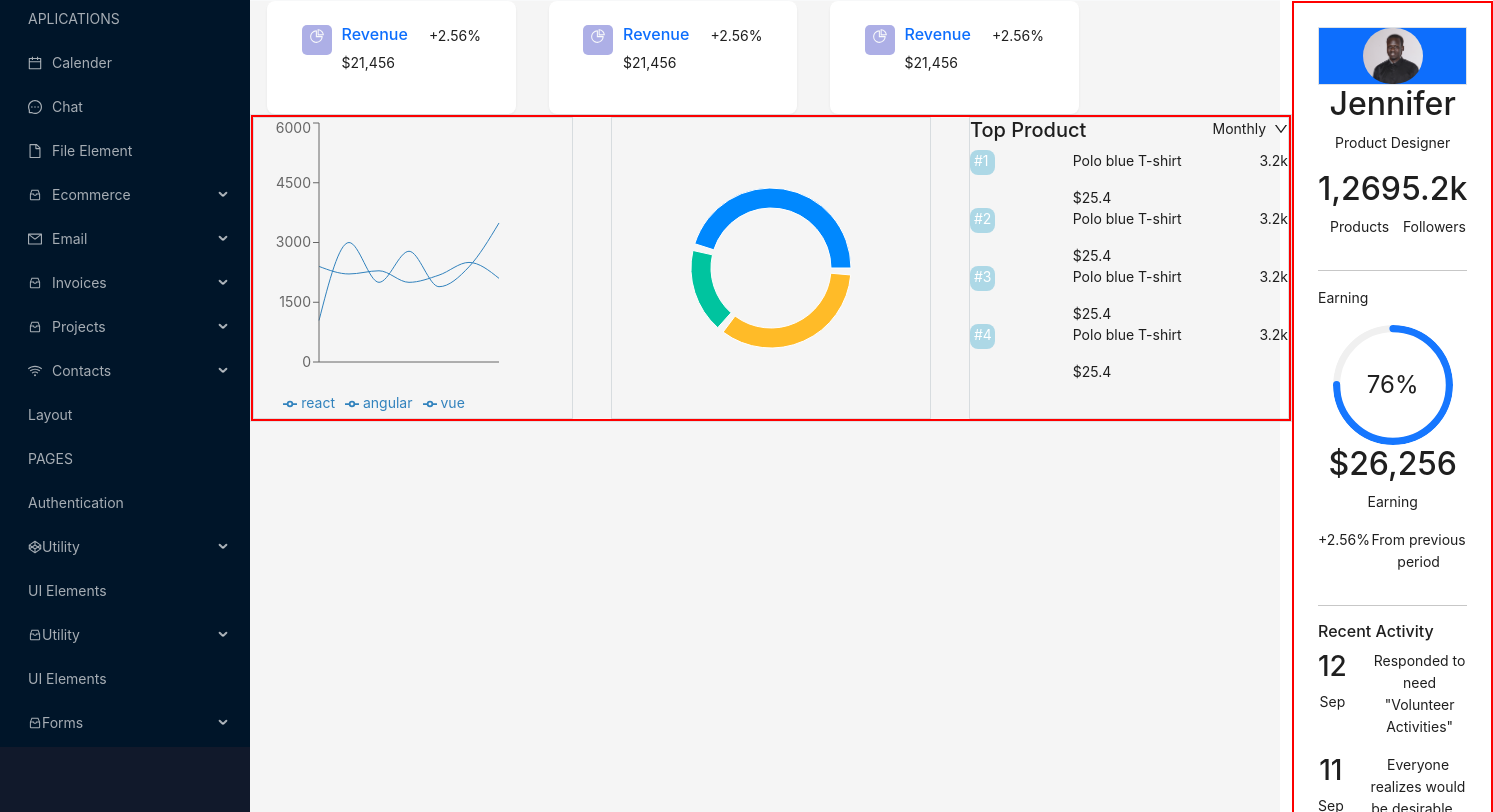
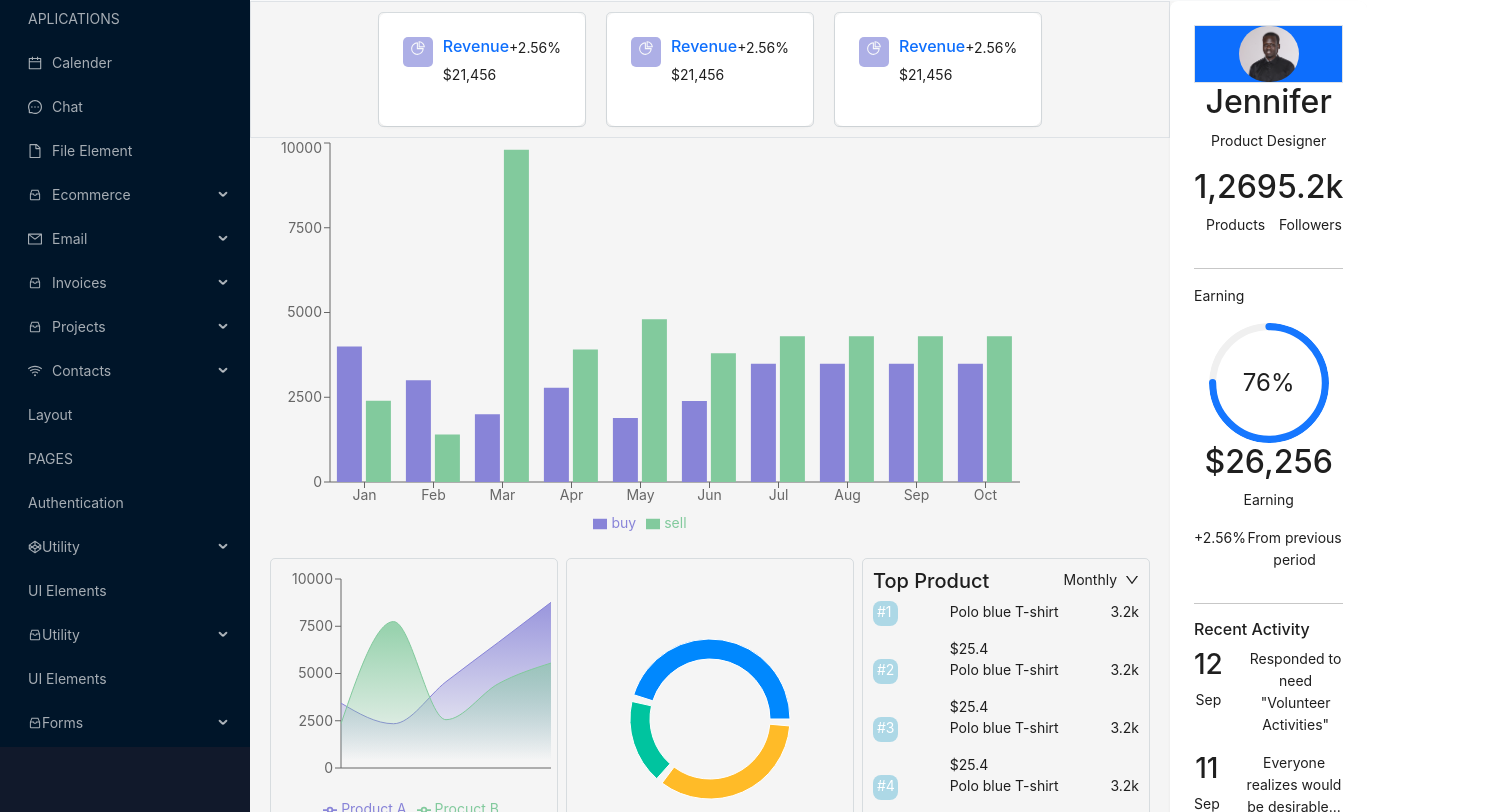
Before and after one commit to bigmosi/React-Dashboard, a React (Create React App) app: page / in a window 1280 px wide. Shown: the part 135-947 px from the top of the page, 1493 px wide, since content can reach past the window. Built offline with nearby package versions, Linux system fonts and the light colour scheme; the HTML template or start-up script is replaced by a standard one.

Commit message:
added bar graph

```diff
--- a/src/components/AreaChart.js
+++ b/src/components/AreaChart.js
@@ -1,5 +1,7 @@
 import React from 'react';
 import { LineChart, Line, XAxis, YAxis, Tooltip, Legend } from 'recharts';
+import { Dropdown, Space } from 'antd';
+import { DownOutlined } from '@ant-design/icons';
 
 const data = [
   {
@@ -42,7 +44,16 @@ const data = [
 
 const RechartsExample = () => {
   return (
-    <LineChart width={250} height={300} data={data} dot={false}>
+    <div>
+       <div className='d-flex justify-content-between'>
+        <h5>User Activity</h5>
+        <Activity />
+       </div>
+       <div className="container-span">
+        <span>This Month</span>
+        <h5>16,543</h5>
+       </div>
+      <LineChart width={250} height={300} data={data} dot={false}>
       <Line type="monotone" dataKey="react" strke="#2196f3" dot={false} fill='red' />
       <Line type="monotone" dataKey="angular" strke="#2196f3" dot={false} />
       <Line type="monotone" dataKey="vue" strke="#2196f3" dot={false} />
@@ -52,7 +63,46 @@ const RechartsExample = () => {
       <Tooltip />
       <Legend />
     </LineChart >
+    </div>
   );
 }
 
+const items = [
+  {
+    key: '1',
+    type: 'group',
+    label: 'Jan',
+  },
+  {
+    key: '2',
+    label: 'Feb',
+  },
+  {
+    key: '3',
+    label: 'March',
+  },
+  {
+      key: '4',
+      label: 'April',
+    },
+    {
+      key: '5',
+      label: 'May',
+    },
+];
+const Activity = () => (
+  <Dropdown
+    menu={{
+      items,
+    }}
+  >
+    <div onClick={(e) => e.preventDefault()}>
+      <Space>
+        User Activity
+        <DownOutlined />
+      </Space>
+    </div>
+  </Dropdown>
+);
+
 export default RechartsExample;
--- /dev/null
+++ b/src/components/AreaChartComponent.js
@@ -0,0 +1,70 @@
+import React from "react";
+import {
+   AreaChart,
+   Area,
+   YAxis,
+   XAxis,
+   Tooltip,
+   Legend
+   } from "recharts";
+   class AreaRechartComponent extends React.Component {
+      data = [
+         {
+            "Product A": 3432,
+            "Procuct B": 2342
+         },
+         {
+            "Product A": 2342,
+            "Procuct B": 7746
+         },
+         {
+            "Product A": 4565,
+            "Procuct B": 2556
+         },
+         {
+            "Product A": 6654,
+            "Procuct B": 4465
+         },
+         {
+            "Product A": 8765,
+            "Procuct B": 5553
+         }
+      ];
+      render() {
+         return (
+            <AreaChart
+               width={300}
+               height={250}
+               data={this.data}
+               margin={{ top: 10, right: 30, left: 0, bottom: 0 }}>
+            <defs>
+               <linearGradient id="colorUv" x1="0" y1="0" x2="0" y2="1">
+                  <stop offset="5%" stopColor="#8884d8" stopOpacity={0.8} />
+                  <stop offset="95%" stopColor="#8884d8" stopOpacity={0} />
+               </linearGradient>
+               <linearGradient id="colorPv" x1="0" y1="0" x2="0" y2="1">
+                  <stop offset="5%" stopColor="#82ca9d" stopOpacity={0.8} />
+                  <stop offset="95%" stopColor="#82ca9d" stopOpacity={0} />
+               </linearGradient>
+            </defs>
+            <XAxis tick={false} />
+            <YAxis />
+            <Tooltip />
+            <Legend />
+            <Area
+               type="monotone"
+               dataKey="Product A"
+               stroke="#8884d8"
+               fillOpacity={1}
+               fill="url(#colorUv)"/>
+            <Area
+               type="monotone"
+               dataKey="Procuct B"
+               stroke="#82ca9d"
+               fillOpacity={1}
+               fill="url(#colorPv)"/>
+            </AreaChart>
+      );
+   }
+}
+export default AreaRechartComponent;
--- a/src/components/BarChart.js
+++ b/src/components/BarChart.js
@@ -1,13 +1,13 @@
 import React, { PureComponent } from 'react';
-import { PieChart, Pie,Cell} from 'recharts';
-import RechartsExample from './AreaChart';
+import { PieChart, Pie, Cell } from 'recharts';
 import ProductTable from './Product';
+import AreaRechartComponent from './AreaChartComponent';
 
 
 const Graph = () => (
   <div className='d-flex containerChart'>
     <div className='graph-container'>
-       < RechartsExample />
+      <AreaRechartComponent />
     </div>
     <div className='graph-container d-flex justify-content-center'>
       <PieCharts />
--- /dev/null
+++ b/src/components/BarGraph.js
@@ -0,0 +1,91 @@
+import React from "react";
+import {
+  BarChart,
+  Bar,
+  XAxis,
+  YAxis,
+  CartesianGrid,
+  Legend,
+  Tooltip
+} from "recharts";
+
+const data = [
+  {
+    name: "Jan",
+    buy: 4000,
+    sell: 2400,
+  },
+  {
+    name: "Feb",
+    buy: 3000,
+    sell: 1398,
+  },
+  {
+    name: "Mar",
+    buy: 2000,
+    sell: 9800,
+  },
+  {
+    name: "Apr",
+    buy: 2780,
+    sell: 3908,
+  },
+  {
+    name: "May",
+    buy: 1890,
+    sell: 4800,
+  },
+  {
+    name: "Jun",
+    buy: 2390,
+    sell: 3800,
+  },
+  {
+    name: "Jul",
+    buy: 3490,
+    sell: 4300,
+  },
+  {
+    name: "Aug",
+    buy: 3490,
+    sell: 4300,
+  },
+  {
+    name: "Sep",
+    buy: 3490,
+    sell: 4300,
+  },
+  {
+    name: "Oct",
+    buy: 3490,
+    sell: 4300,
+  },
+];
+
+export default function BarGraph() {
+  return (
+    <>
+    <BarChart
+      width={800}
+      height={400}
+      data={data}
+      margin={{
+        top: 5,
+        right: 30,
+        left: 20,
+        bottom: 5
+      }}
+      style={{
+        borderRadius: 10
+      }}
+    >
+      <XAxis dataKey="name" />
+      <YAxis />
+      <Tooltip />
+      <Legend />
+      <Bar dataKey="buy" fill="#8884d8" />
+      <Bar dataKey="sell" fill="#82ca9d" />
+    </BarChart>
+    </>
+  );
+}
--- a/src/components/Card.js
+++ b/src/components/Card.js
@@ -2,9 +2,10 @@ import { Card, Col, Row } from 'antd';
 import { PieChartOutlined } from "@ant-design/icons";
 
 const CardHeader = () => (
-  <div className="site-card-wrapper">
+  <div className="site-card-wrapper border d-flex justify-content-around">
     <Row gutter={16} className="subCol">
-      <Col span={6} className="main">
+    <div className="card-header-container">
+        <div className="main">
         <Card bordered={false} className="innerCard">
           <div className="cardContainer">
           <div className='d-flex'>
@@ -17,8 +18,10 @@ const CardHeader = () => (
           <p>+2.56%</p>
           </div>
         </Card>
-      </Col>
-      <Col span={6} className="main">
+      </div>
+       </div>
+       <div className='card-header-container'>
+        <div className="main">
         <Card bordered={false} className="innerCard">
           <div className="cardContainer">
           <div className='d-flex'>
@@ -31,8 +34,10 @@ const CardHeader = () => (
           <p>+2.56%</p>
           </div>
         </Card>
-      </Col>
-      <Col span={6} className="main">
+      </div>
+       </div>
+       <div className='card-header-container'>
+          <div span={6} className="main">
         <Card bordered={false} className="innerCard">
           <div className="cardContainer">
           <div className='d-flex'>
@@ -45,7 +50,9 @@ const CardHeader = () => (
           <p>+2.56%</p>
           </div>
         </Card>
-      </Col>
+      </div>
+       </div>
+
     </Row>
   </div>
 );
--- a/src/components/Navigation.js
+++ b/src/components/Navigation.js
@@ -5,8 +5,8 @@ import NavigationHeader from './Header';
 import CardHeader from './Card';
 import Graph from './BarChart';
 import LeftContainer from './LeftContainer';
-import hamburger from "../images/dashboard-menu.svg"
-
+import hamburger from "../images/dashboard-menu.svg";
+import BarGraph from './BarGraph';
 import {
   MenuOutlined,
   CloseOutlined,
@@ -21,7 +21,7 @@ export default function DashboardLayout() {
     ? { position: 'fixed', display: 'block', zIndex: '100' }
     : {};
 
-  const { Content, Footer, Sider } = Layout;
+  const { Content, Footer } = Layout;
   const SubMenu = Menu.SubMenu;
 
   return (
@@ -201,7 +201,8 @@ const SubMenu = Menu.SubMenu;
             <div className='bodyContainer'>
               <div className='main-contaner'>
                 <CardHeader />
-           <Content className='border mt-50'>
+                <BarGraph />
+                <Content className='graph-container2'>
                   <Graph />
                 </Content>
               </div>
--- a/src/style.css
+++ b/src/style.css
@@ -19,10 +19,6 @@
     text-align: center;
     border-radius: 5px;
     margin-right: 10px;
-}
-
-.main {
-    margin-left: 17px;
 }
 
 .bodyContainer {
@@ -51,10 +47,7 @@
 
 .subCol {
     display: flex;
-}
-
-.site-card-border-less-wrapper {
-  border: 2px solid red;
+    justify-content: space-around;
 }
 
 .borderAround {
@@ -72,15 +65,27 @@
 }
 
 .containerChart {
-    border: 2px solid red;
-    width: 65rem;
+    width: 55rem;
     display: flex;
     justify-content: space-between;
+    margin: 20px;
 }
 
 .graph-container {
     border: 1px solid rgba(170, 182, 189, 0.4);
-    width: 20rem;
+    width: 18rem;
+    border-radius: 5px;
+    padding: 10px;
+}
+
+.graph-container2 {
+    margin-top: 20px;
+}
+
+.card-header-container {
+    border: 1px solid rgba(170, 182, 189, 0.4);
+    border-radius: 5px;
+    margin: 10px;
 }
 
 @media screen and (max-width: 768px) {
@@ -113,7 +118,7 @@
         flex-direction: column;
         justify-content: center;
         width: 20rem;
-        margin-left: 2rem;
+        margin-left: 1.5rem;
     }
 
     /* .containerChart {
@@ -132,9 +137,10 @@
 
     .main {
         display: flex;
-        justify-content: center;
-        border: 2px solid red;
-        width: 100%;
+        border: 1px solid rgba(170, 182, 189, 0.4);
+        width: 22.5rem;
+        flex-direction: column;
+        margin-top: 10px;
     }
 
     .dashboard-title {
@@ -148,6 +154,6 @@
     }
 
     .product-table {
-        border: 2px solid red;
+        /* border: 2px solid red; */
     }
   }
```
Lines whose indentation alone changed are shown as unchanged.
